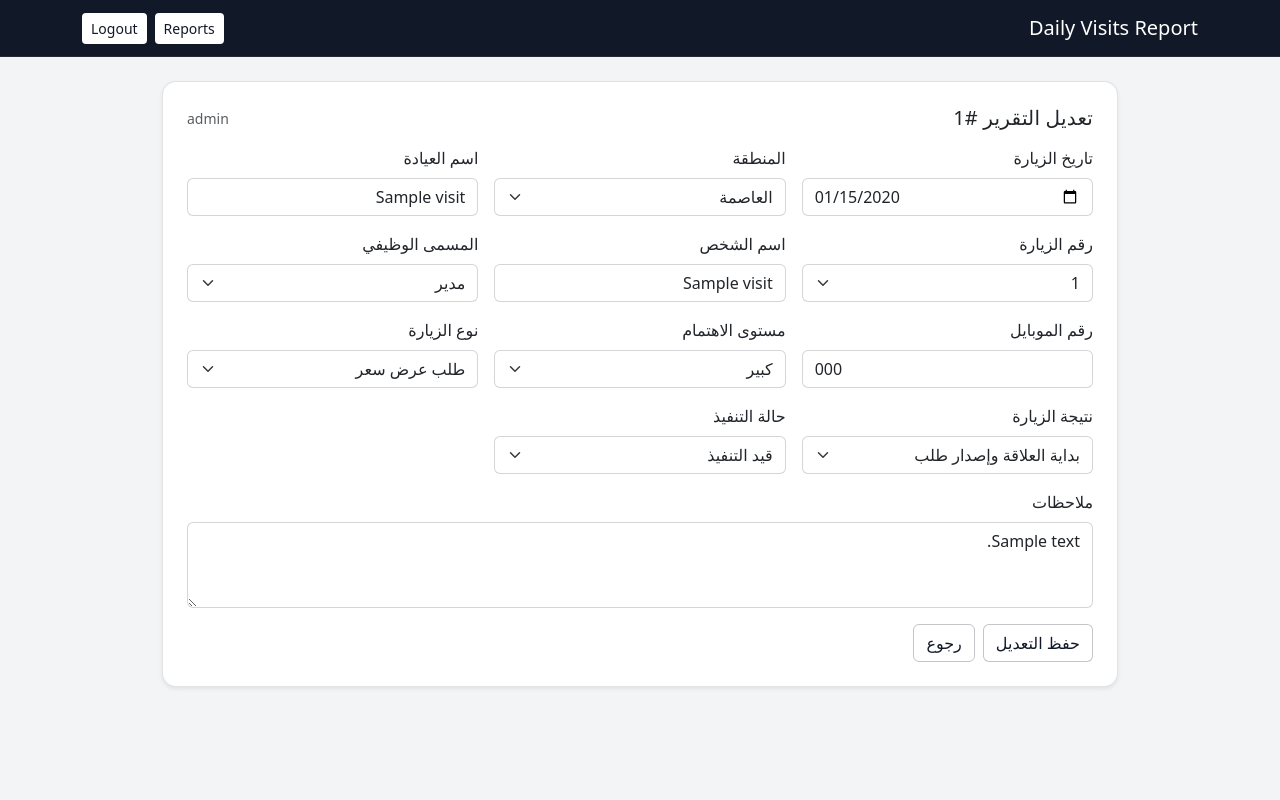
After one commit to ibu-uk/Smartsupplysolutions, a PHP site: page /smartsupplysolutions/edit_report.php?id=1 in a window 1280 px wide. The commit adds this page. Run offline with PHP 8.4, Linux system fonts and the light colour scheme; a user stored in the database is signed in; data comes from the database, SQL or seed files in the repository; tables that the repository leaves empty hold one stand-in row (values such as "Sample post").

Commit message:
Add edit and delte to reports

```diff
--- /dev/null
+++ b/edit_report.php
@@ -0,0 +1,165 @@
+<?php
+
+declare(strict_types=1);
+
+require_once __DIR__ . '/auth.php';
+require_login();
+require_admin();
+
+require_once __DIR__ . '/dropdowns.php';
+
+$id = (string)($_GET['id'] ?? '');
+if ($id === '' || !ctype_digit($id)) {
+    http_response_code(400);
+    echo 'Invalid id';
+    exit;
+}
+
+$stmt = db()->prepare('SELECT dv.*, u.username FROM daily_visits dv JOIN users u ON u.id = dv.user_id WHERE dv.id = ? LIMIT 1');
+$stmt->execute([(int)$id]);
+$r = $stmt->fetch();
+
+if (!$r) {
+    http_response_code(404);
+    echo 'Not found';
+    exit;
+}
+
+$user = current_user();
+
+?><!doctype html>
+<html lang="ar" dir="rtl">
+<head>
+    <meta charset="utf-8">
+    <meta name="viewport" content="width=device-width, initial-scale=1">
+    <title><?= htmlspecialchars(APP_NAME) ?> - Edit Report</title>
+    <link href="https://cdn.jsdelivr.net/npm/bootstrap@5.3.3/dist/css/bootstrap.rtl.min.css" rel="stylesheet">
+    <link href="<?= htmlspecialchars(BASE_URL) ?>/assets/app.css" rel="stylesheet">
+</head>
+<body class="app-bg">
+<nav class="navbar navbar-expand-lg navbar-dark app-navbar">
+    <div class="container">
+        <a class="navbar-brand" href="<?= htmlspecialchars(BASE_URL) ?>/daily_report.php"><?= htmlspecialchars(APP_NAME) ?></a>
+        <div class="ms-auto d-flex gap-2">
+            <a class="btn btn-sm btn-nav" href="<?= htmlspecialchars(BASE_URL) ?>/reports.php">Reports</a>
+            <a class="btn btn-sm btn-nav" href="<?= htmlspecialchars(BASE_URL) ?>/logout.php">Logout</a>
+        </div>
+    </div>
+</nav>
+
+<div class="container py-4" style="max-width: 980px;">
+    <div class="card shadow-sm app-card">
+        <div class="card-body">
+            <div class="d-flex justify-content-between align-items-center mb-3">
+                <h1 class="h5 mb-0 app-title">تعديل التقرير #<?= (int)$r['id'] ?></h1>
+                <div class="text-muted small"><?= htmlspecialchars($user['username'] ?? '') ?></div>
+            </div>
+
+            <form method="post" action="<?= htmlspecialchars(BASE_URL) ?>/update_report.php" class="row g-3">
+                <input type="hidden" name="id" value="<?= (int)$r['id'] ?>">
+
+                <div class="col-md-4">
+                    <label class="form-label">تاريخ الزيارة</label>
+                    <input type="date" name="visit_date" class="form-control" required value="<?= htmlspecialchars((string)$r['visit_date']) ?>">
+                </div>
+
+                <div class="col-md-4">
+                    <label class="form-label">المنطقة</label>
+                    <select name="area" class="form-select" required>
+                        <option value="" disabled>اختر</option>
+                        <?php foreach ($DROPDOWNS['areas'] as $v): ?>
+                            <option value="<?= htmlspecialchars($v) ?>" <?= ((string)$r['area'] === $v) ? 'selected' : '' ?>><?= htmlspecialchars($v) ?></option>
+                        <?php endforeach; ?>
+                    </select>
+                </div>
+
+                <div class="col-md-4">
+                    <label class="form-label">اسم العيادة</label>
+                    <input type="text" name="clinic_name" class="form-control" required value="<?= htmlspecialchars((string)$r['clinic_name']) ?>">
+                </div>
+
+                <div class="col-md-4">
+                    <label class="form-label">رقم الزيارة</label>
+                    <select name="visit_number" class="form-select" required>
+                        <option value="" disabled>اختر</option>
+                        <?php foreach ($DROPDOWNS['visit_numbers'] as $v): ?>
+                            <option value="<?= htmlspecialchars($v) ?>" <?= ((string)$r['visit_number'] === (string)$v) ? 'selected' : '' ?>><?= htmlspecialchars($v) ?></option>
+                        <?php endforeach; ?>
+                    </select>
+                </div>
+
+                <div class="col-md-4">
+                    <label class="form-label">اسم الشخص</label>
+                    <input type="text" name="person_name" class="form-control" required value="<?= htmlspecialchars((string)$r['person_name']) ?>">
+                </div>
+
+                <div class="col-md-4">
+                    <label class="form-label">المسمى الوظيفي</label>
+                    <select name="job_title" class="form-select" required>
+                        <option value="" disabled>اختر</option>
+                        <?php foreach ($DROPDOWNS['job_titles'] as $v): ?>
+                            <option value="<?= htmlspecialchars($v) ?>" <?= ((string)$r['job_title'] === $v) ? 'selected' : '' ?>><?= htmlspecialchars($v) ?></option>
+                        <?php endforeach; ?>
+                    </select>
+                </div>
+
+                <div class="col-md-4">
+                    <label class="form-label">رقم الموبايل</label>
+                    <input type="tel" name="mobile" class="form-control" inputmode="tel" value="<?= htmlspecialchars((string)$r['mobile']) ?>">
+                </div>
+
+                <div class="col-md-4">
+                    <label class="form-label">مستوى الاهتمام</label>
+                    <select name="interest" class="form-select" required>
+                        <option value="" disabled>اختر</option>
+                        <?php foreach ($DROPDOWNS['interest'] as $v): ?>
+                            <option value="<?= htmlspecialchars($v) ?>" <?= ((string)$r['interest'] === $v) ? 'selected' : '' ?>><?= htmlspecialchars($v) ?></option>
+                        <?php endforeach; ?>
+                    </select>
+                </div>
+
+                <div class="col-md-4">
+                    <label class="form-label">نوع الزيارة</label>
+                    <select name="visit_type" class="form-select" required>
+                        <option value="" disabled>اختر</option>
+                        <?php foreach ($DROPDOWNS['visit_type'] as $v): ?>
+                            <option value="<?= htmlspecialchars($v) ?>" <?= ((string)$r['visit_type'] === $v) ? 'selected' : '' ?>><?= htmlspecialchars($v) ?></option>
+                        <?php endforeach; ?>
+                    </select>
+                </div>
+
+                <div class="col-md-4">
+                    <label class="form-label">نتيجة الزيارة</label>
+                    <select name="visit_result" class="form-select" required>
+                        <option value="" disabled>اختر</option>
+                        <?php foreach ($DROPDOWNS['visit_result'] as $v): ?>
+                            <option value="<?= htmlspecialchars($v) ?>" <?= ((string)$r['visit_result'] === $v) ? 'selected' : '' ?>><?= htmlspecialchars($v) ?></option>
+                        <?php endforeach; ?>
+                    </select>
+                </div>
+
+                <div class="col-md-4">
+                    <label class="form-label">حالة التنفيذ</label>
+                    <select name="execution_status" class="form-select" required>
+                        <option value="" disabled>اختر</option>
+                        <?php foreach ($DROPDOWNS['status'] as $v): ?>
+                            <option value="<?= htmlspecialchars($v) ?>" <?= ((string)$r['execution_status'] === $v) ? 'selected' : '' ?>><?= htmlspecialchars($v) ?></option>
+                        <?php endforeach; ?>
+                    </select>
+                </div>
+
+                <div class="col-12">
+                    <label class="form-label">ملاحظات</label>
+                    <textarea name="notes" class="form-control" rows="3"><?= htmlspecialchars((string)$r['notes']) ?></textarea>
+                </div>
+
+                <div class="col-12 d-flex gap-2">
+                    <button type="submit" class="btn btn-app">حفظ التعديل</button>
+                    <a class="btn btn-app-outline" href="<?= htmlspecialchars(BASE_URL) ?>/reports.php">رجوع</a>
+                </div>
+            </form>
+        </div>
+    </div>
+</div>
+</body>
+</html>
```
Also changed, not shown: delete_report.php (added, +25 -0 lines), reports.php (+15 -0 lines), update_report.php (added, +75 -0 lines).
